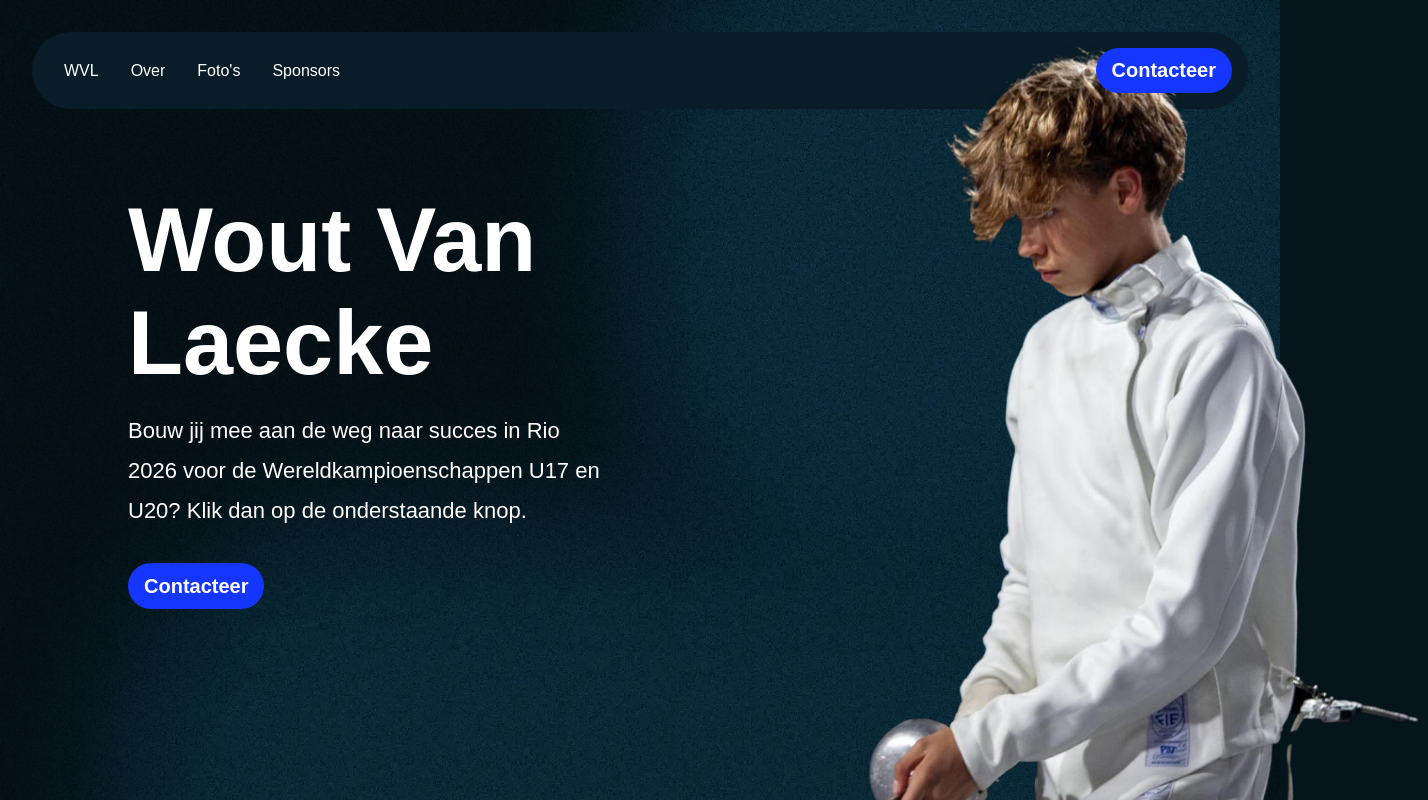
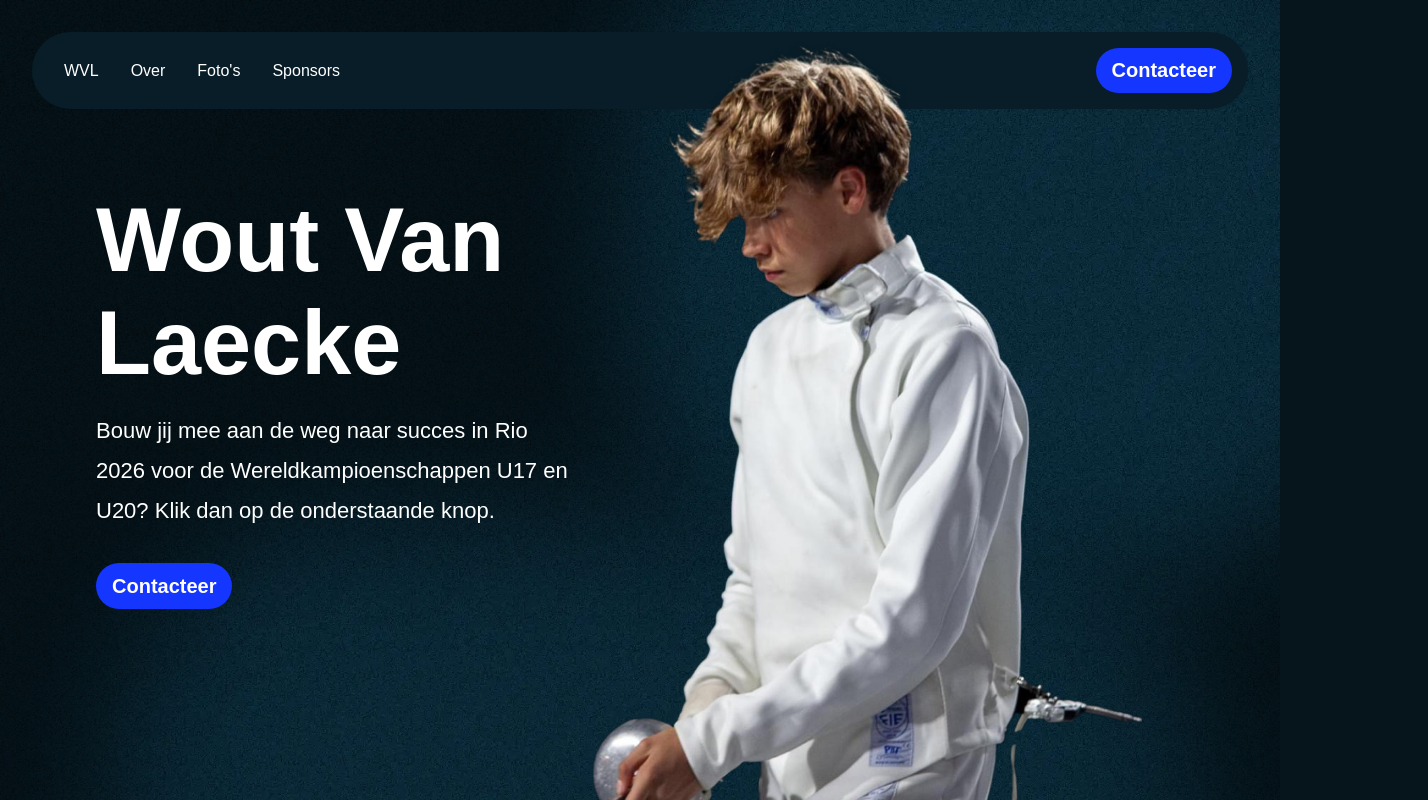
Before and after one commit to launchcafe/Frontend-Wout, a Next.js app: page / in a window 1280 px wide. Shown: the top 800 px of the page, 1428 px wide, since content can reach past the window. Built offline with nearby package versions, Linux system fonts and the light colour scheme; no server answers; a web font is replaced by a local one.

Commit message:
fix header

```diff
--- a/src/pages/Components/js/form.js
+++ b/src/pages/Components/js/form.js
@@ -4,7 +4,7 @@ export default function Form() {
     return(
         <div id="sponsors" className={styles.container}>
             <article className={styles.article}>
-                <h2>
+                <h2 className={styles.title}>
                 Word jij Wout’s  sponsor?
                 </h2>
                 <p>
--- a/src/styles/form.module.css
+++ b/src/styles/form.module.css
@@ -16,6 +16,10 @@
     border-radius: 3rem;
     border: none;
     font-family: 'Eudoxus Sans', sans-serif;
+}
+
+.title {
+    margin-bottom: 1rem;
 }
 
 @media (min-width: 768px) {
--- a/src/styles/header.module.css
+++ b/src/styles/header.module.css
@@ -64,13 +64,16 @@
 /* For medium and larger screens, adjust layout */
 @media (min-width: 768px) {
     .container {
-        display: grid;
-        grid-template-columns: repeat(2, auto); /* Side by side layout */
+        max-width: 1800px;
+        height: auto;
+        flex-direction: row-reverse;
+        width: 90vw;
+        margin: 0 auto;
+        justify-content: space-between;
     }
 
     .title {
         font-size: 60px;
-        width: 18rem;
     }
 
     .header {
@@ -80,7 +83,7 @@
 
     .container {
         width: 80%;
-        max-width: 1200px;
+        max-width: 1600px;
         height: auto;
 
         margin-top: -5rem;
@@ -96,12 +99,9 @@
     .image_wrapper {
         position: relative;
         z-index: 10;
-        width: 100%;
-        max-width: 100%;
     }
 
     .picture {
-        display: block;
         height: fit-content;
     }
 
@@ -116,10 +116,6 @@
 }
 
 @media (min-width: 1024px) {
-    .container {
-      width: 80%;
-      max-width: 1600px;
-    }
 
     .text_container {
         text-align: left;
@@ -127,7 +123,6 @@
     }
 
     .title {
-        width: 80%;
         font-size: 90px;
     }
 
```
